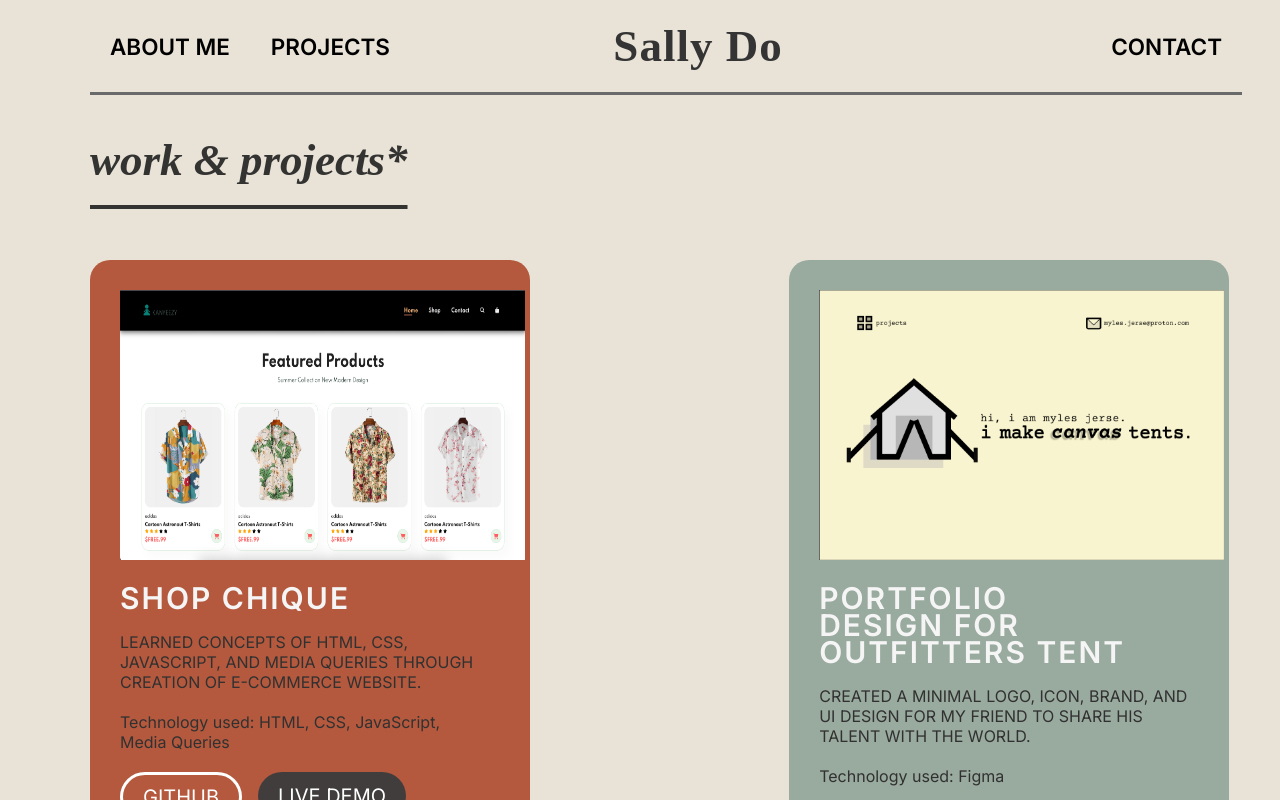
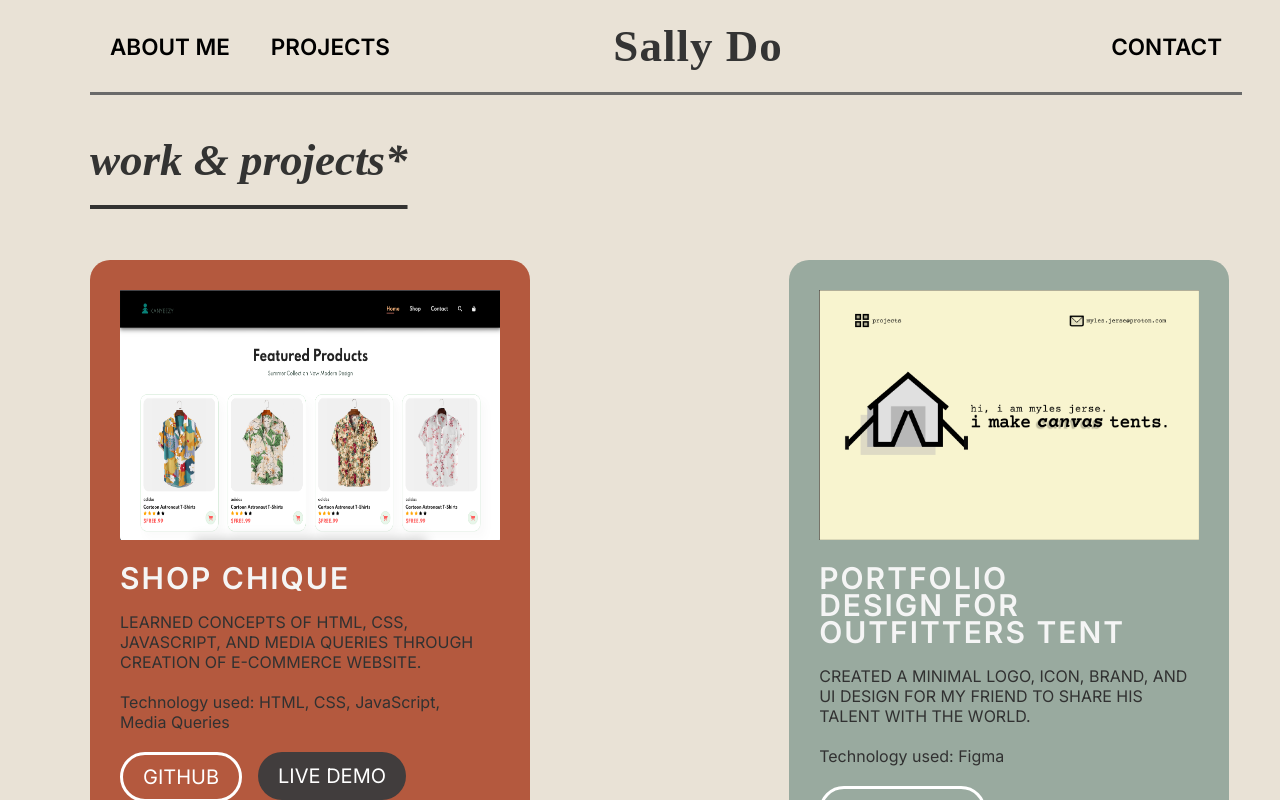
Before and after one commit to sallydough/sally-do-portfolio, a React (Vite) app: page /projects in a window 1280 px wide. Shown: the top 800 px of the page. Built offline with nearby package versions, Linux system fonts and the light colour scheme; a web font is replaced by a local one.

Commit message:
edit pic size

```diff
--- a/src/components/Projects/projects.css
+++ b/src/components/Projects/projects.css
@@ -56,8 +56,8 @@ width: 89vw;
 }
 
 .project-pic {
-  width: 405px;
-  height: 270px;
+  width: 380px;
+  height: 250px;
   margin: 15px;
   margin-bottom: 40px;
 }
```
